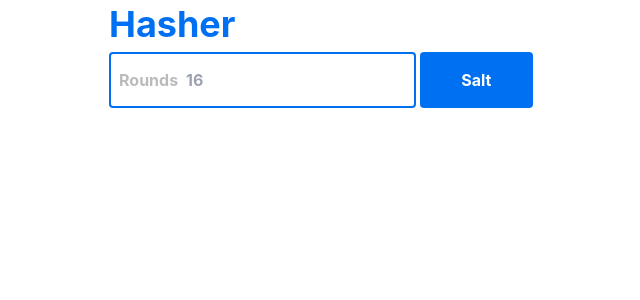
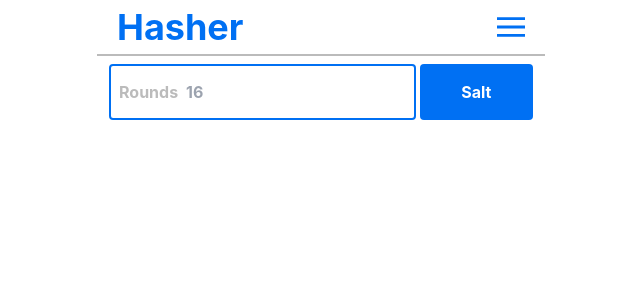
Before and after one commit to joseoliva762/hasher, a Next.js app: page / in a window 1280 px wide. Shown: the top 300 px of the page, without its empty margins (319-959 px from the left). Built offline with nearby package versions, Linux system fonts and the light colour scheme.

Commit message:
[ADD] Header menu

```diff
--- a/components/Result.tsx
+++ b/components/Result.tsx
@@ -16,7 +16,7 @@ export default function Result() {
                     </p>
                 </div>
                 <button
-                    className="bg-hasher-blue font-bold h-full max-h-14 p-1 rounded text-base text-white w-full hover:opacity-80 active:brightness-90"
+                    className="bg-hasher-blue font-bold h-full max-h-14 outline-none p-1 rounded text-base text-white w-full hover:opacity-80 active:brightness-90"
                     onClick={() => handleCopy(state.crypted)}>
                     Copy!
                 </button>
--- a/components/Salt.tsx
+++ b/components/Salt.tsx
@@ -59,7 +59,7 @@ export default function Salt() {
                         />
                     </div>
                     <button
-                        className="bg-hasher-blue cursor-pointer font-bold text-base h-full rounded text-white w-40 hover:opacity-80 disabled:cursor-not-allowed active:brightness-90"
+                        className="bg-hasher-blue cursor-pointer font-bold text-base h-full rounded text-white w-40 z-0 hover:opacity-80 disabled:cursor-not-allowed active:brightness-90"
                         disabled={!state.saltRounds}
                         onClick={generateSalt}>
                         Salt
@@ -71,7 +71,7 @@ export default function Salt() {
                             <p className="cursor-default font-bold text-hasher-gray text-base">Salt</p>
                             <p className="font-bold max-w-hasher-elipsis overflow-hidden text-black text-base text-ellipsis w-full">{state.salt}</p>
                             <button
-                                className="absolute bg-transparent font-bold inset-0 h-full text-base text-transparent w-full hover:bg-hasher-blue hover:text-white active:brightness-90"
+                                className="absolute bg-transparent font-bold inset-0 h-full outline-none text-base text-transparent w-full hover:bg-hasher-blue hover:text-white active:brightness-90"
                                 onClick={() => handleCopy(state.salt)}>
                                 Copy!
                             </button>
--- /dev/null
+++ b/containers/Header.tsx
@@ -0,0 +1,79 @@
+import { Fragment, ReactNode } from "react";
+import { Menu, Transition } from '@headlessui/react'
+import Title from "@components/Title";
+import HamburgerIcon from '@icons/HamburgerIcon';
+
+interface MenuButtonParams {
+    active: boolean,
+    children: ReactNode
+}
+
+const MenuButton = ({ active, children}: MenuButtonParams) => {
+    console.log(active)
+    return (
+        <>
+            <button
+                className={`${ active
+                    ? 'bg-hasher-hover text-hasher-blue'
+                    : ''
+                    } flex gap-2 rounded items-center w-full px-4 py-2 text-md font-bold`
+                }>
+                {children}
+            </button>
+        </>
+    );
+}
+
+export default function Header() {
+
+    return (
+        <>
+            <header className="bg-white border-b-2 border-hasher-gray flex gap-1 h-14 items-center justify-between p-3 sticky top-0 w-full z-30 md:max-w-md">
+                <Title title='Hasher' classname='px-2 text-left w-full' />
+                <Menu as='div' className='ml-3'>
+                    <div className='flex items-center justify-center h-10 '>
+                        <Menu.Button className='flex items-center p-2 text-sm rounded hover:bg-hasher-hover hover:opacity-80'>
+                            <span className='sr-only'>Open navigation</span>
+                            <HamburgerIcon height={28} width={28} />
+                        </Menu.Button>
+                    </div>
+                    <Transition
+                        as={Fragment}
+                        enter='transition ease-out duration-100'
+                        enterFrom='opacity-0 scale-95'
+                        enterTo='opacity-100 scale-100'
+                        leave='transition ease-in duration-75'
+                        leaveFrom='opacity-100 scale-100'
+                        leaveTo='opacity-0 scale-95'>
+                        <Menu.Items className='absolute bg-white border-2 border-hasher-gray flex flex-col gap-2 p-2 right-0 rounded top-16 w-full z-30 focus:outline-none md:max-w-md'>
+                            <Menu.Item>
+                                {({ active }) => (
+                                    <button
+                                        className={`${ active
+                                            ? 'bg-hasher-blue text-white'
+                                            : ''
+                                            } flex gap-2 h-14 rounded items-center w-full px-4 py-2 text-md font-bold`
+                                        }>
+                                        Crypt
+                                   </button>
+                                )}
+                            </Menu.Item>
+                            <Menu.Item>
+                                {({ active }) => (
+                                    <button
+                                        className={`${ active
+                                            ? 'bg-hasher-blue text-white'
+                                            : ''
+                                            } flex gap-2 h-14 rounded items-center w-full px-4 py-2 text-md font-bold`
+                                        }>
+                                        Decrypt
+                                   </button>
+                                )}
+                            </Menu.Item>
+                        </Menu.Items>
+                    </Transition>
+                </Menu>
+            </header>
+        </>
+    );
+}
--- a/hooks/useBcrypt.ts
+++ b/hooks/useBcrypt.ts
@@ -16,7 +16,7 @@ const useBcrypt = (): Bcrypted => {
     const encode = (): void => {
         const { decoded, salt } = state;
         const hash = AES.encrypt(`${decoded}`, salt).toString();
-        setCrypted(hash);
+        setCrypted(decoded ? hash : '');
     }
 
     const decode = (): void => {
--- /dev/null
+++ b/icons/HamburgerIcon.tsx
@@ -0,0 +1,19 @@
+import * as React from "react"
+
+interface HamburgerIconParams {
+    height: number,
+    width: number
+}
+
+const HamburgerIcon = ({ height, width }: HamburgerIconParams) => (
+  <svg
+    xmlns="http://www.w3.org/2000/svg"
+    viewBox="0 0 50 50"
+    height={height}
+    width={width}
+  >
+    <path fill="#0070f3" d="M0 7.5v5h50v-5Zm0 15v5h50v-5Zm0 15v5h50v-5Z" />
+  </svg>
+)
+
+export default HamburgerIcon
--- a/package.json
+++ b/package.json
@@ -8,6 +8,7 @@
     "lint": "next lint"
   },
   "dependencies": {
+    "@headlessui/react": "^1.5.0",
     "copy-to-clipboard": "^3.3.1",
     "crypto-js": "^4.1.1",
     "next": "12.1.0",
--- a/pages/_app.tsx
+++ b/pages/_app.tsx
@@ -2,6 +2,7 @@ import '../styles/globals.css'
 import type { AppProps } from 'next/app'
 import AppContext from '@contexts/AppContext'
 import useInitialState from '@hooks/useInitialState'
+import Header from '@containers/Header';
 
 function MyApp({
   Component: App,
@@ -13,6 +14,7 @@ function MyApp({
     <>
       <AppContext.Provider value={initialState}>
         <div className='bg-shop-white min-h-screen flex flex-col mx-auto items-center'>
+          <Header />
           <App {...pageProps} />
         </div>
       </AppContext.Provider>
--- a/pages/index.tsx
+++ b/pages/index.tsx
@@ -18,7 +18,6 @@ const Home: NextPage = () => {
         <title>Hasher - Home</title>
       </Head>
       <Container>
-        <Title title='Hasher' classname='px-2 text-left w-full' />
         <Salt />
         {state.salt && <>
           <SubTitle subtitle='Type to encode' classname='mt-4 px-2 w-full' />
--- a/tailwind.config.js
+++ b/tailwind.config.js
@@ -8,7 +8,8 @@ module.exports = {
     extend: {
       colors: {
         'hasher-blue': '#0070f3',
-        'hasher-gray': '#bbbbbb'
+        'hasher-gray': '#bbbbbb',
+        'hasher-hover': '#dadada'
       },
       maxWidth: {
         'hasher-elipsis': '240px',
--- a/tsconfig.json
+++ b/tsconfig.json
@@ -12,7 +12,7 @@
         "containers/*"
       ],
       "@icons/*": [
-        "public/icons/*"
+        "icons/*"
       ],
       "@logos/*": [
         "public/logos/*"
```
Also changed, not shown: 1 other file (tests, documents, lock files or other folders).
